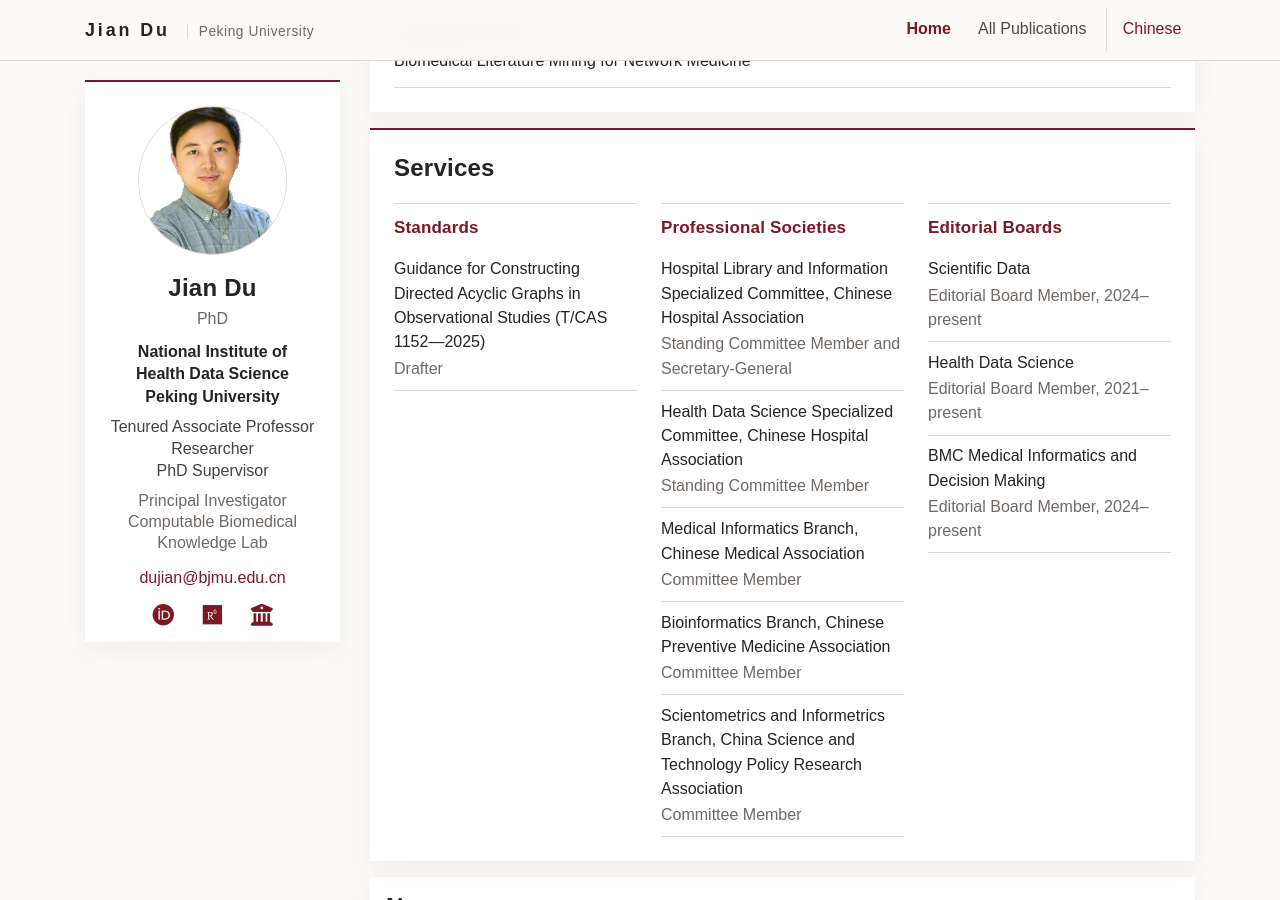
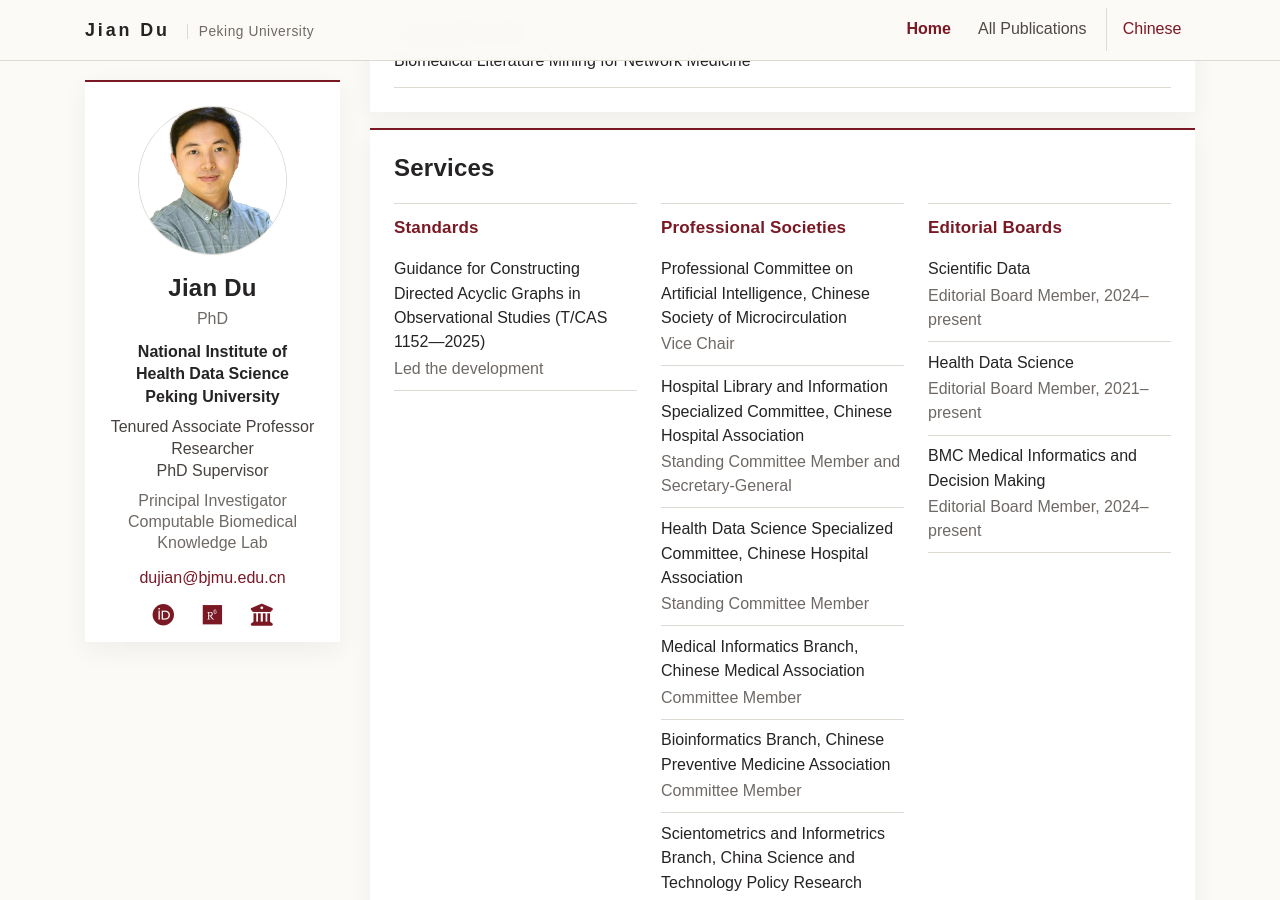
Before and after one commit to dujian-pku/dujian-pku.github.io, a Jekyll site: the page built from index.html, in a window 1280 px wide and 900 px high, scrolled down 2683 px. Built offline with Jekyll 4.4.1, drawn with Linux system fonts in a browser that asks for light colours; nearby versions of some CDN libraries; a style sheet for code colours, icons or effects is not loaded.

Commit message:
Update academic service roles

```diff
--- a/_data/profile.yml
+++ b/_data/profile.yml
@@ -120,9 +120,11 @@ services:
 - title: 标准制定
   items:
   - name: 《医学观察性研究有向无环图的构建指南》（T/CAS 1152—2025）
-    role: 起草人
+    role: 牵头制定
 - title: 学术组织
   items:
+  - name: 中国微循环学会人工智能专业委员会
+    role: 副主任委员
   - name: 中国医院协会医院情报图书专业委员会
     role: 常务委员兼秘书长
   - name: 中国医院协会健康医疗大数据应用管理专业委员会
--- a/_data/profile_en.yml
+++ b/_data/profile_en.yml
@@ -113,9 +113,11 @@ services:
 - title: Standards
   items:
   - name: Guidance for Constructing Directed Acyclic Graphs in Observational Studies (T/CAS 1152—2025)
-    role: Drafter
+    role: Led the development
 - title: Professional Societies
   items:
+  - name: Professional Committee on Artificial Intelligence, Chinese Society of Microcirculation
+    role: Vice Chair
   - name: Hospital Library and Information Specialized Committee, Chinese Hospital Association
     role: Standing Committee Member and Secretary-General
   - name: Health Data Science Specialized Committee, Chinese Hospital Association
```
